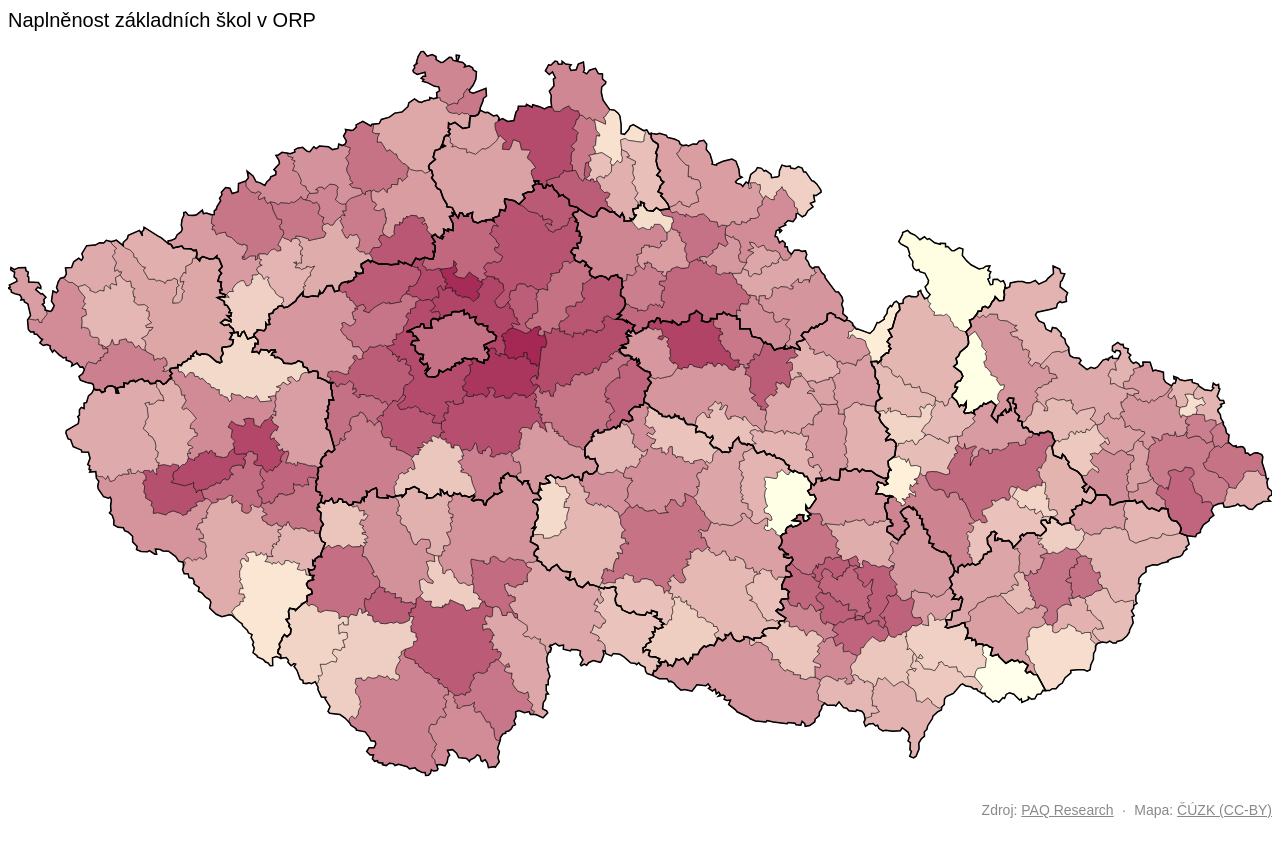
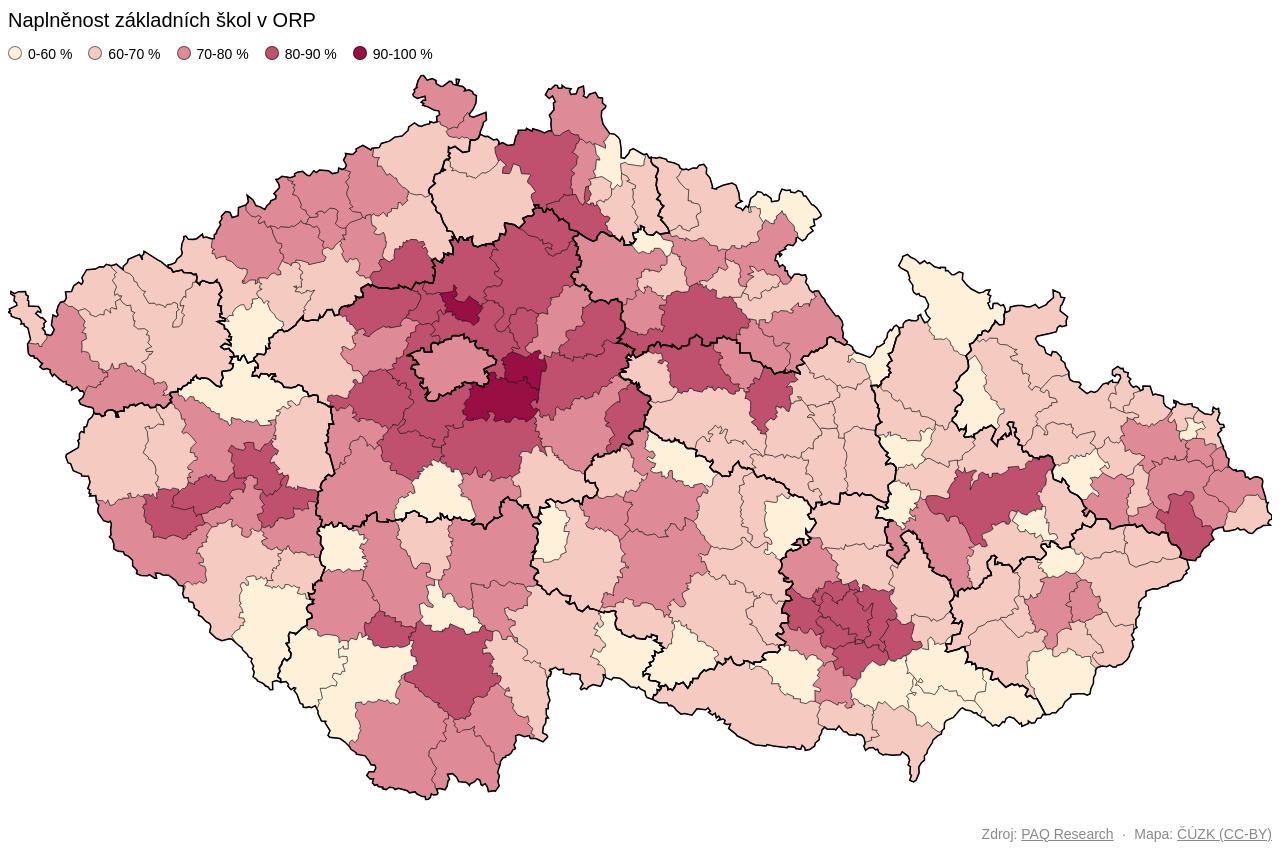
Before and after one commit to vlki/paq-ukrajina-mapy, a Next.js app: page /embed/kapacity-zs in a window 1280 px wide. Before the commit the page ends 827 px from the top, so only its background shows below. Built offline with nearby package versions, Linux system fonts and the light colour scheme.

Commit message:
Use categorical scale

```diff
--- a/pages/embed/kapacity-zs.js
+++ b/pages/embed/kapacity-zs.js
@@ -20,15 +20,23 @@ export default function EmbedCapacityElementarySchools({ baseUrl }) {
 
   const [selectedOrpId, setSelectedOrpId] = React.useState(null);
 
+  const categories = [
+    { label: "0-60 %", color: "#FEF0D9" },
+    { label: "60-70 %", color: "#F5CAC1" },
+    { label: "70-80 %", color: "#DF8B97" },
+    { label: "80-90 %", color: "#C0516E" },
+    { label: "90-100 %", color: "#990F44" },
+  ];
+
   const fillByOrpId = React.useMemo(() => {
     if (!capacitiesData) {
       return {};
     }
 
     const capacityColor = d3
-      .scaleLinear()
-      .domain([50, 100])
-      .range(["#FEF0D9", "#990F44"]);
+      .scaleThreshold()
+      .domain([60, 70, 80, 90, 100])
+      .range(["#FEF0D9", "#F5CAC1", "#DF8B97", "#C0516E", "#990F44"]);
 
     return capacitiesData.reduce((carry, orpCapacity) => {
       return {
@@ -56,7 +64,17 @@ export default function EmbedCapacityElementarySchools({ baseUrl }) {
       <main className={styles.container} ref={containerRef}>
         <h1>Naplněnost základních škol v&nbsp;ORP</h1>
 
-        <div className={styles.legend}></div>
+        <div className={styles.legend}>
+          {categories.map((category) => (
+            <div key={category.color} className="legend-item">
+              <span
+                className="dot"
+                style={{ backgroundColor: category.color }}
+              ></span>
+              {category.label}
+            </div>
+          ))}
+        </div>
 
         <EmbedMap
           orpData={orpData}
```
Also changed, not shown: pages/embed/kapacity-ms.js (+22 -4 lines).
